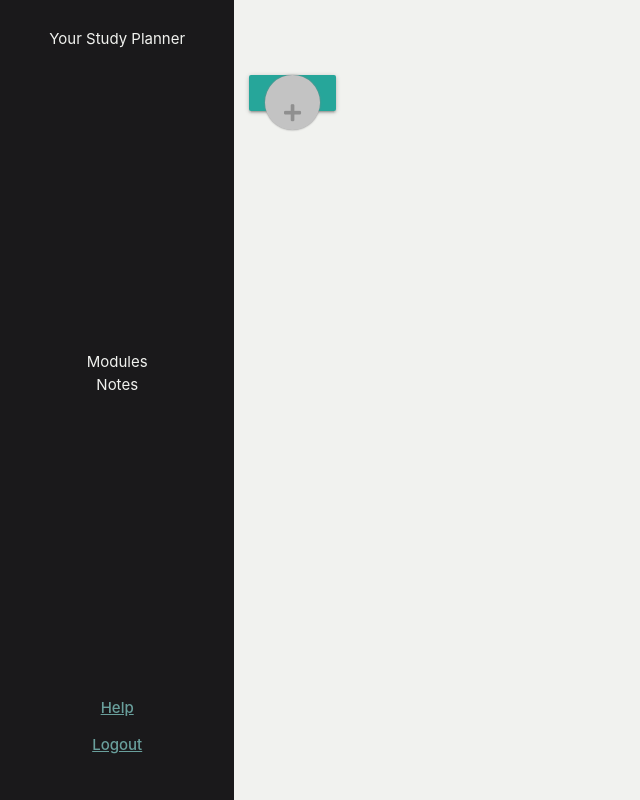
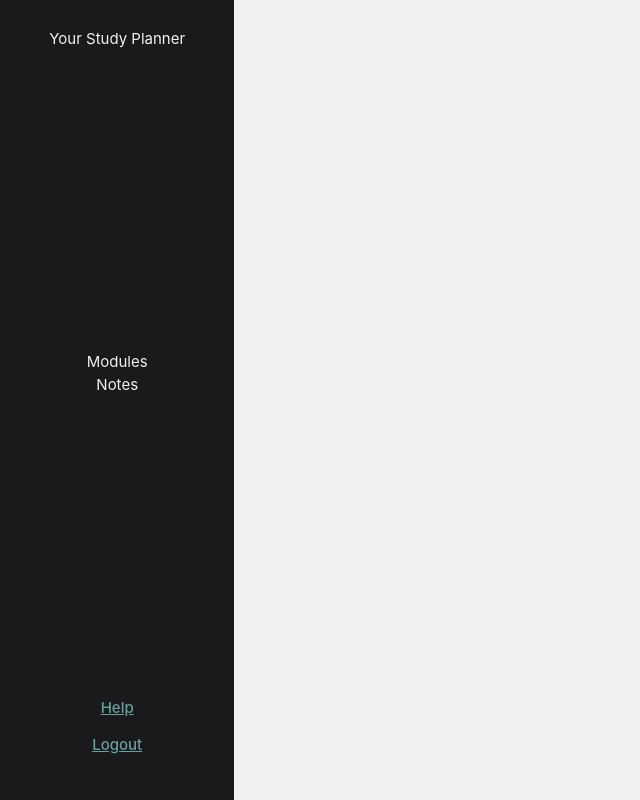
Before and after one commit to ClaireLally8/StudyPal, a Flask app: page /notes in a window 1280 px wide. Shown: the whole page, without its empty margins (0-640 px from the left). Run offline with Flask 2, Linux system fonts and the light colour scheme; the visitor is signed in with stand-in values (Sample User, id 1); data that the repository does not hold is empty; some libraries are stand-ins or nearby versions.

Commit message:
re-organise some of the page layout

```diff
--- a/templates/modules.html
+++ b/templates/modules.html
@@ -49,7 +49,7 @@
                 <br><br>
                 <label for="subject_name">Topic Name</label>
                 <input id="topic_name" name="topic" type="text" required>
-                <button class="btn btn-link thisbutton" type="submit">Add Topic</button><br><br><br>
+                <button class="btn btn-link thisbutton" type="submit">Add Topic</button>
               </div>
             </form>
           </div>
--- a/templates/notes.html
+++ b/templates/notes.html
@@ -47,7 +47,4 @@
   </div>
   {% endfor %}
 </div>
-<div class="col-lg-2 col-md-2 col-xs-2 col-sm-2 icons">
-<button type="button" class="btn btn-link fixedbottom" data-toggle="modal" data-target=".bd-example-modal-lg"><i class="fas fa-plus alignment new"></i></button>
-</div>
 {% endblock %}
```
